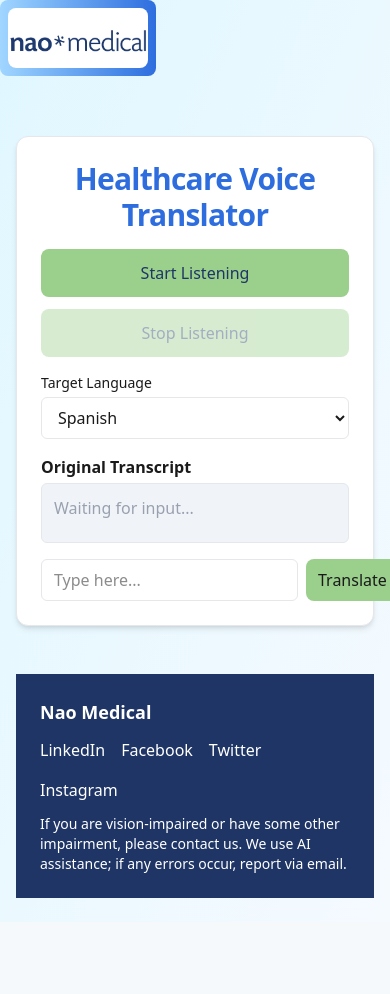
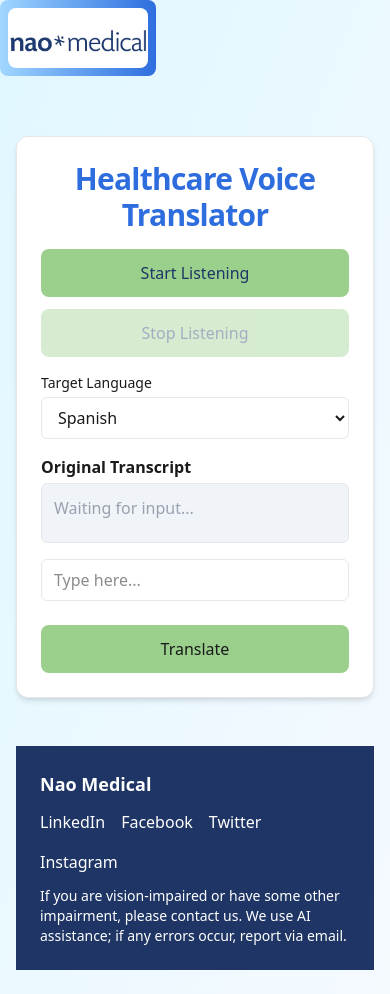
Before and after one commit to AhmadSohaib78/Healthcare-Translation-Web-App-with-Generative-AI, a Next.js app: page / in a window 390 px wide. Before the commit the page ends 922 px from the top, so only its background shows below. Built offline with nearby package versions, Linux system fonts and the light colour scheme.

Commit message:
Fix hydration, mobile speech repeat, add chat input and clear button

```diff
--- a/app/page.tsx
+++ b/app/page.tsx
@@ -43,9 +43,9 @@ export default function VoiceTranslator() {
   }, []);
 
   const startListening = () => {
-    if (recognitionRef.current) {
+    if (recognitionRef.current && !listening) {
       recognitionRef.current.onend = () => {};
-      finalTranscriptRef.current = transcript; // keep previous text
+      finalTranscriptRef.current = transcript;
       recognitionRef.current.start();
       setListening(true);
     }
@@ -96,17 +96,20 @@ export default function VoiceTranslator() {
 
   return (
     <div className="min-h-screen bg-gradient-to-br from-[#E0F7FF] to-[#F5FAFF] flex flex-col items-center px-4 py-6">
+      {/* Logo */}
       <div className="absolute top-0 left-0 p-2 rounded-lg bg-gradient-to-r from-[#A0D6FF] to-[#2E6DDE]">
         <div className="bg-gradient-to-br from-[#A0D6FF] to-[#2E6DDE] rounded-lg overflow-hidden flex items-center justify-center w-[140px] h-[60px]">
           <Image src="/logo.jpg" alt="Logo" width={140} height={60} className="object-contain" />
         </div>
       </div>
 
+      {/* Main card */}
       <div className="w-full max-w-2xl bg-white rounded-xl shadow-md border border-[#E5E7EB] p-6 sm:p-8 space-y-4 mt-28">
         <h1 className="text-3xl font-semibold text-[#2E6DDE] text-center tracking-tight">
           Healthcare Voice Translator
         </h1>
 
+        {/* Listening buttons */}
         <div className="grid grid-cols-1 sm:grid-cols-2 gap-3">
           <button
             onClick={startListening}
@@ -124,6 +127,7 @@ export default function VoiceTranslator() {
           </button>
         </div>
 
+        {/* Target language */}
         <div>
           <label className="block text-sm font-medium text-[#1A1A1A] mb-1">Target Language</label>
           <select
@@ -138,6 +142,7 @@ export default function VoiceTranslator() {
           </select>
         </div>
 
+        {/* Original transcript */}
         <div>
           <h3 className="text-base font-semibold text-[#1A1A1A] mb-1">Original Transcript</h3>
           <div className="p-3 bg-[#F0F4F8] rounded-md border border-[#E5E7EB] min-h-[60px] text-[#1A1A1A] break-words">
@@ -145,24 +150,26 @@ export default function VoiceTranslator() {
           </div>
         </div>
 
-        <div className="flex gap-2">
+        {/* Chat input */}
         <input
           type="text"
           value={inputText}
           onChange={(e) => setInputText(e.target.value)}
           placeholder="Type here..."
-            className="flex-1 px-3 py-2 rounded-md border border-[#E5E7EB] text-[#1A1A1A] focus:ring-2 focus:ring-[#2E6DDE] outline-none"
+          className="w-full px-3 py-2 rounded-md border border-[#E5E7EB] text-[#1A1A1A] focus:ring-2 focus:ring-[#2E6DDE] outline-none"
         />
+
+        {/* Translate button full width */}
         <button
           onClick={() => translateText(inputText)}
-            className="px-3 py-2 rounded-lg bg-[rgb(154,207,140)] font-medium hover:brightness-90 transition"
+          className="w-full py-3 mt-2 rounded-lg bg-[rgb(154,207,140)] font-medium hover:brightness-90 transition"
         >
           Translate
         </button>
-        </div>
 
+        {/* Translated text and actions */}
         {translatedText && (
-          <div className="space-y-2">
+          <div className="space-y-2 mt-2">
             <h3 className="text-base font-semibold text-[#1A1A1A]">Translated Text</h3>
             <div className="p-3 bg-[#F0F4F8] rounded-md border border-[#E5E7EB] min-h-[60px] text-[#1A1A1A] break-words">
               {translatedText}
@@ -185,6 +192,7 @@ export default function VoiceTranslator() {
         )}
       </div>
 
+      {/* Footer */}
       <footer className="w-full mt-12 bg-[#1e3565] text-white px-6 py-6 sm:px-12 sm:py-8">
         <div className="space-y-3">
           <h2 className="font-bold text-lg">Nao Medical</h2>
```
Lines whose indentation alone changed are shown as unchanged.
